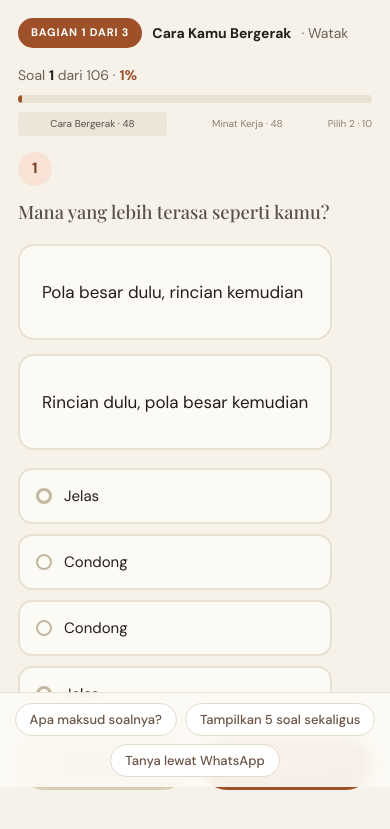
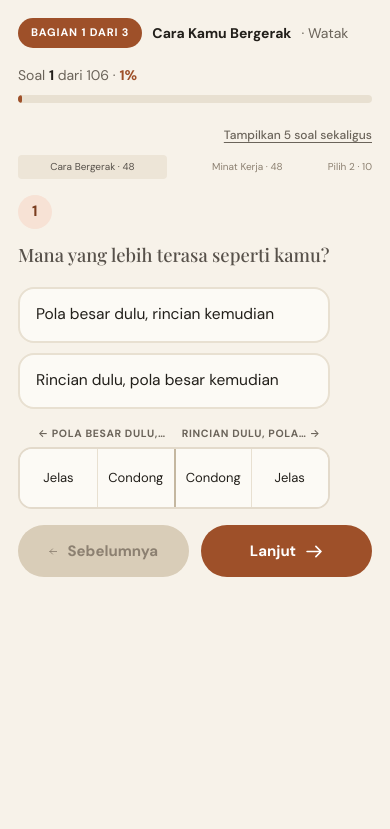
Before and after one commit to Mitologian/lakon-profile, a website: page tes/index.html in a window 390 px wide. Both pictures are taken after a click on the button "Mulai Asesmen". Shown: the part 57-886 px from the top of the page. Drawn offline with nearby package versions, Linux system fonts and the light colour scheme.

Commit message:
Tampilan soal pasangan di ponsel: penunjuk sisi kiri-kanan, bilah bawah dihapus
- Ponsel: empat tombol Jelas/Condong kini satu baris bersumbu dengan label sisi dari pernyataan itu sendiri (lapisan lakon_tes.js, bank butir tidak disentuh).
- Desktop tidak diubah, penunjuk sisi disembunyikan di >=720px.
- Bilah melekat bawah dihapus: tombol 'Apa maksud soalnya?' dibuang, 'Tampilkan 5 soal sekaligus' jadi tautan kecil di baris kemajuan, tautan WhatsApp pindah ke layar jeda.

```diff
--- a/lakon_tes.js
+++ b/lakon_tes.js
@@ -160,22 +160,51 @@
     return true;
   }
 
-  /* ── 4. Bantuan soal ──────────────────────────────────────────────────── */
-  function pasangBantuan() {
-    var tomb = $('btn-bantuan');
-    if (!tomb) return;
-    var kotak = document.createElement('div');
-    kotak.className = 'bantuan';
-    kotak.id = 'bantuan-soal';
-    kotak.hidden = true;
-    kotak.textContent = 'Tidak ada jawaban benar atau salah. Jawab sesuai kebiasaan kamu yang sebenarnya, ' +
-      'bukan yang menurut kamu seharusnya. Kalau ragu antara dua pilihan, pilih yang lebih sering terjadi.';
-    var mount = $('q-mount');
-    if (mount && mount.parentNode) mount.parentNode.insertBefore(kotak, mount.nextSibling);
-    tomb.addEventListener('click', function () {
-      kotak.hidden = !kotak.hidden;
-      tomb.setAttribute('aria-expanded', kotak.hidden ? 'false' : 'true');
-    });
+  /* ── 4. Penunjuk sisi pada baris pasangan ─────────────────────────────
+     Di ponsel, empat tombol pasangan berubah jadi satu baris empat petak
+     (lihat mesin-soal.css). Tanpa penunjuk, peserta tidak tahu dua petak
+     pertama milik pernyataan pertama. Label diambil dari kalimat pernyataan
+     itu sendiri, dipendekkan paling banyak tiga kata dan 28 huruf, lalu
+     ditandai "…" kalau memang dipotong. Bank butir tidak disentuh.       */
+  function cue(t) {
+    var kata = (t || '').replace(/\s+/g, ' ').trim().split(' ');
+    var utuh = kata.join(' ');
+    if (utuh.length <= 28) return utuh;
+    var ambil = [], i;
+    for (i = 0; i < kata.length && ambil.length < 3; i++) {
+      if (ambil.length && (ambil.join(' ') + ' ' + kata[i]).length > 28) break;
+      ambil.push(kata[i]);
+    }
+    if (!ambil.length) return utuh.slice(0, 26) + '…';
+    var hasil = ambil.join(' ');
+    return (hasil === utuh) ? hasil : hasil + '…';
+  }
+
+  function pasangPenunjukSisi() {
+    var daftar = document.querySelectorAll('#q-mount .pasangan');
+    for (var i = 0; i < daftar.length; i++) {
+      var blok = daftar[i];
+      if (blok.getAttribute('data-cap') === '1') continue;
+      var sisi = blok.querySelectorAll('.ps-sisi');
+      if (sisi.length !== 2) continue;
+      var baris = blok.nextElementSibling;
+      if (!baris || !baris.classList.contains('ps-skala')) continue;
+
+      var teksKiri = sisi[0].textContent || '', teksKanan = sisi[1].textContent || '';
+      var kiri = cue(teksKiri), kanan = cue(teksKanan);
+      if (kiri === kanan) {                     // dua pernyataan berawalan sama
+        kiri = teksKiri.replace(/\s+/g, ' ').trim().split(' ').slice(-2).join(' ');
+        kanan = teksKanan.replace(/\s+/g, ' ').trim().split(' ').slice(-2).join(' ');
+      }
+
+      var cap = document.createElement('div');
+      cap.className = 'ps-cap';
+      var s1 = document.createElement('span'); s1.textContent = '← ' + kiri;
+      var s2 = document.createElement('span'); s2.textContent = kanan + ' →';
+      cap.appendChild(s1); cap.appendChild(s2);
+      baris.parentNode.insertBefore(cap, baris);
+      blok.setAttribute('data-cap', '1');
+    }
   }
 
   /* ── 6. Mode ringkas (lima soal sekaligus) ────────────────────────────── */
@@ -282,6 +311,7 @@
     if (mount && window.MutationObserver) {
       new MutationObserver(function () {
         salinKemajuan();
+        pasangPenunjukSisi();
         if (!mungkinJeda()) salinKemajuan();
       }).observe(mount, { childList: true });
     }
@@ -312,7 +342,6 @@
       if (b !== lanjut) b.addEventListener('click', keSoal);
     });
 
-    pasangBantuan();
     pasangModeRingkas();
     pasangPintasan();
     pasangTautanLanjut();
--- a/mesin-soal.css
+++ b/mesin-soal.css
@@ -122,27 +122,21 @@
 .batal-maju__isi { width: 74px; height: 4px; border-radius: 999px; background: rgba(255,255,255,.3); overflow: hidden; }
 .batal-maju__isi i { display: block; height: 100%; background: var(--clay-muda); width: 0; }
 
-/* Bilah melekat bawah: simpan, bantuan, mode ringkas */
-.bilah-alat {
-  position: fixed; left: 0; right: 0; bottom: 0; z-index: 35;
-  display: flex; flex-wrap: wrap; gap: 8px; justify-content: center; align-items: center;
-  padding: 10px 14px; background: rgba(252, 250, 245, .94);
-  border-top: 1px solid var(--garis); backdrop-filter: blur(6px);
+/* Tautan kecil di baris kemajuan: mode ringkas.
+   Dulu ini tombol di bilah melekat bawah bersama "Apa maksud soalnya?".
+   Bilah itu dihapus 19 Sep 2026 karena menutupi soal di ponsel. */
+.tautan-alat {
+  border: 0; background: none; padding: 2px 0; cursor: pointer;
+  font: 500 12px/1 var(--sans); color: var(--teks-samar);
+  text-decoration: underline; text-underline-offset: 3px;
 }
-.bilah-alat button, .bilah-alat a {
-  border: 1px solid var(--garis-kuat); background: #fff; color: var(--clay-teks);
-  border-radius: 999px; padding: 9px 14px; font: 500 13px/1 var(--sans); cursor: pointer;
-  text-decoration: none;
-}
-.bilah-alat button:hover, .bilah-alat a:hover { border-color: var(--clay); color: var(--clay); }
-body { padding-bottom: 84px; }
+.tautan-alat:hover { color: var(--clay); }
+.progres__alat { margin: 10px 0 0; text-align: right; }
+body { padding-bottom: 26px; }
 
-/* Bantuan soal */
-.bantuan {
-  margin-top: 18px; padding: 16px 18px; border-radius: 14px;
-  background: var(--sage-muda); border: 1px solid var(--sage-garis);
-  font: 400 15px/1.6 var(--sans); color: var(--sage-teks);
-}
+/* Bantuan pengerjaan di layar jeda (pengganti bilah bawah) */
+.jeda__tanya { margin-top: 18px; font: 400 14px/1.6 var(--sans); color: var(--teks-samar); }
+.jeda__tanya a { color: var(--clay-teks); }
 
 /* Layar jeda antar bagian */
 .jeda { text-align: center; padding: 40px 0 10px; }
@@ -152,3 +146,37 @@ body { padding-bottom: 84px; }
 
 /* daftar tahap di bilah kemajuan: jangan sampai melipat dua baris */
 .tahap li { white-space: nowrap; }
+
+/* ═══ Mobile: baris pasangan bersumbu (dipilih Dedy, 19 Sep 2026) ══════════
+   Di bawah 720 px empat tombol ditumpuk, sehingga "Jelas / Condong /
+   Condong / Jelas" tampak sebagai satu kolom tanpa induk: tidak terbaca
+   mana milik pernyataan pertama dan mana milik pernyataan kedua.
+   Bentuknya jadi satu baris empat petak dengan penunjuk sisi di atasnya.
+   Label sisi dibuat lapisan pengalaman (lakon_tes.js) dari teks
+   pernyataannya sendiri, jadi mesin dan bank butir tidak disentuh.        */
+.ps-cap { display: none; }   /* penunjuk sisi hanya dipakai di ponsel */
+@media (max-width: 719px) {
+  .pasangan { grid-template-columns: minmax(0, 1fr); gap: 10px; }
+  .ps-sisi { min-height: 0; padding: 15px 16px; font-size: 15.5px; line-height: 1.4; }
+  .ps-cap {
+    display: grid; grid-template-columns: 1fr 1fr; margin: 18px 0 7px;
+    font: 600 10.5px/1.3 var(--sans); color: var(--teks-samar);
+    text-transform: uppercase; letter-spacing: .06em;
+  }
+  .ps-cap span:first-child { text-align: right; padding-right: 8px; }
+  .ps-cap span:last-child { padding-left: 8px; }
+  .ps-skala {
+    grid-template-columns: repeat(4, minmax(0, 1fr)); gap: 0; margin-top: 0;
+    border: 2px solid var(--garis-kuat); border-radius: 14px;
+    overflow: hidden; background: #fff;
+  }
+  .ps-btn {
+    justify-content: center; text-align: center; gap: 0; min-height: 58px;
+    padding: 8px 4px; border: 0; border-radius: 0; font-size: 13px;
+  }
+  .ps-btn + .ps-btn { border-left: 1px solid var(--garis); }
+  .ps-btn:nth-child(3) { border-left: 2px solid var(--garis-tebal); }
+  .ps-btn .ps-dot { display: none; }
+  .ps-btn.sel { background: var(--clay); border-color: var(--clay); color: #fff; }
+  .ps-btn.sel .ps-lbl { font-weight: 600; }
+}
--- a/tes/index.html
+++ b/tes/index.html
@@ -104,6 +104,7 @@
       <p class="progres__hitung">Soal <strong id="p-ke">8</strong> dari <span id="p-total">48</span> · <span class="progres__persen" id="p-persen">17%</span></p>
     </div>
     <div class="rel"><div class="rel__isi" id="p-rel" style="width:17%"></div></div>
+    <p class="progres__alat"><button type="button" id="btn-ringkas" class="tautan-alat">Tampilkan 5 soal sekaligus</button></p>
     <ol class="tahap">
       <li data-lebar="48" class="is-kini" id="t-watak">Cara Bergerak · 48</li>
       <li data-lebar="48" id="t-minat">Minat Kerja · 48</li>
@@ -154,6 +155,7 @@
       <span id="j-tombol">Lanjut ke Bagian 2</span>
       <svg width="17" height="13" viewBox="0 0 18 14" fill="none" aria-hidden="true"><path d="M1 7h15m0 0-5.5-5.5M16 7l-5.5 5.5" stroke="currentColor" stroke-width="1.8" stroke-linecap="round"/></svg>
     </button>
+    <p class="jeda__tanya">Ada yang mengganjal? <a href="https://wa.me/6282126373601?text=Halo%20Lakon%2C%20saya%20sedang%20mengerjakan%20asesmennya%20dan%20mau%20bertanya." target="_blank" rel="noopener">Tanya lewat WhatsApp</a></p>
   </div>
 </section>
 
@@ -332,11 +334,7 @@ window.LakonUI = (function () {
 </script>
 
 
-  <div class="bilah-alat" role="group" aria-label="Bantuan pengerjaan">
-    <button type="button" id="btn-bantuan" aria-expanded="false">Apa maksud soalnya?</button>
-    <button type="button" id="btn-ringkas">Tampilkan 5 soal sekaligus</button>
-    <a href="https://wa.me/6282126373601?text=Halo%20Lakon%2C%20saya%20sedang%20mengerjakan%20asesmennya%20dan%20mau%20bertanya." target="_blank" rel="noopener">Tanya lewat WhatsApp</a>
-  </div>
+
 
 <script src="/lakon_label.js"></script>
 <script src="/lakon_content.js"></script>
```
